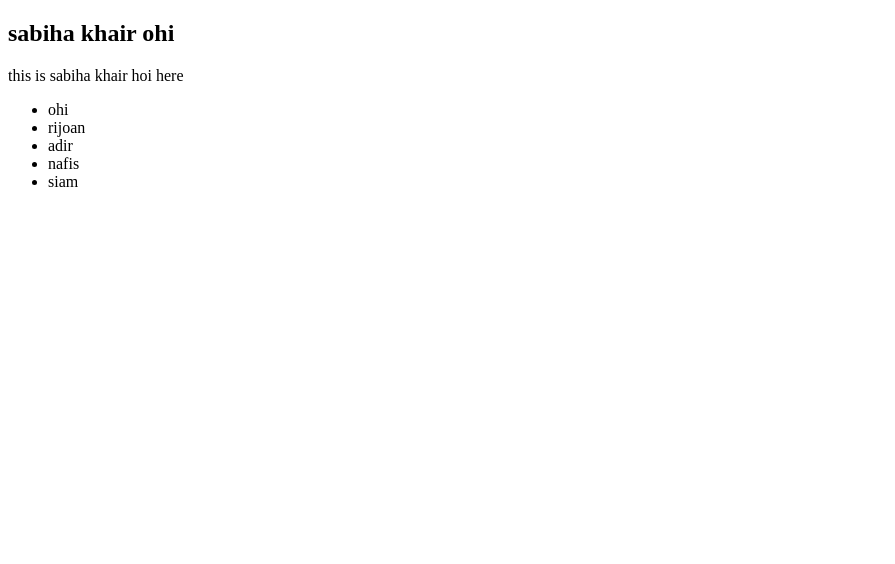
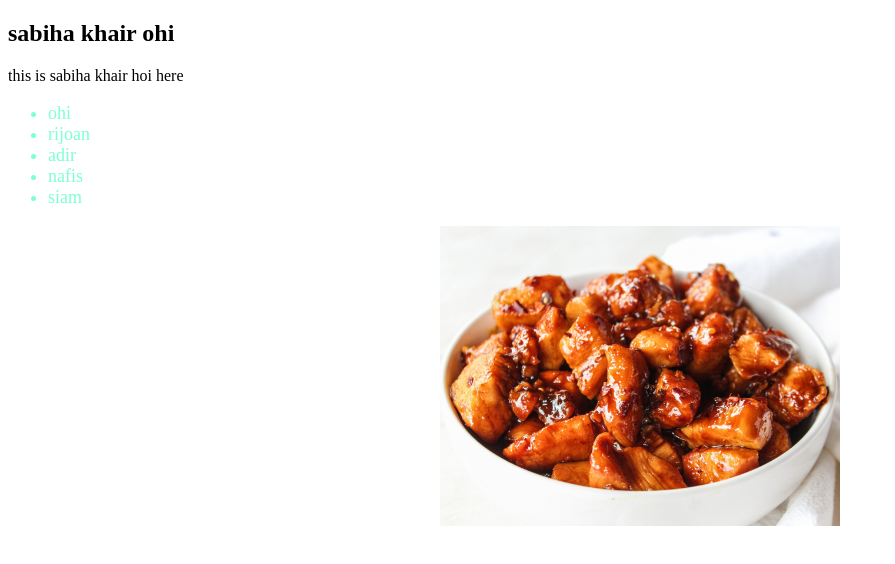
Before and after one commit to sabihaohi/my-practice-repo, a plain HTML site: page index.html in a window 1280 px wide. Shown: the whole page, without its empty margins (0-895 px from the left). Drawn offline with Linux system fonts and the light colour scheme.

Commit message:
image input

```diff
--- a/index.html
+++ b/index.html
@@ -5,6 +5,7 @@
     <meta http-equiv="X-UA-Compatible" content="IE=edge">
     <meta name="viewport" content="width=device-width, initial-scale=1.0">
     <title>practice</title>
+    <link rel="stylesheet" href="style.css">
 </head>
 <body>
     <h2>sabiha khair ohi</h2>
@@ -16,6 +17,7 @@
         <li>nafis</li>
         <li>siam</li>
     </ul>
+    <img src="spicy chicken.jpg" alt="chiken photo" width="400" height="300">
 
 
 </body>
--- a/style.css
+++ b/style.css
@@ -3,3 +3,8 @@ ul{
     list-style-type: disc;
     color: aquamarine;
 }
+img{
+    display: block;
+  margin-left: auto;
+  margin-right: auto;
+}
```
Also changed, not shown: spicy chicken.jpg (added).
